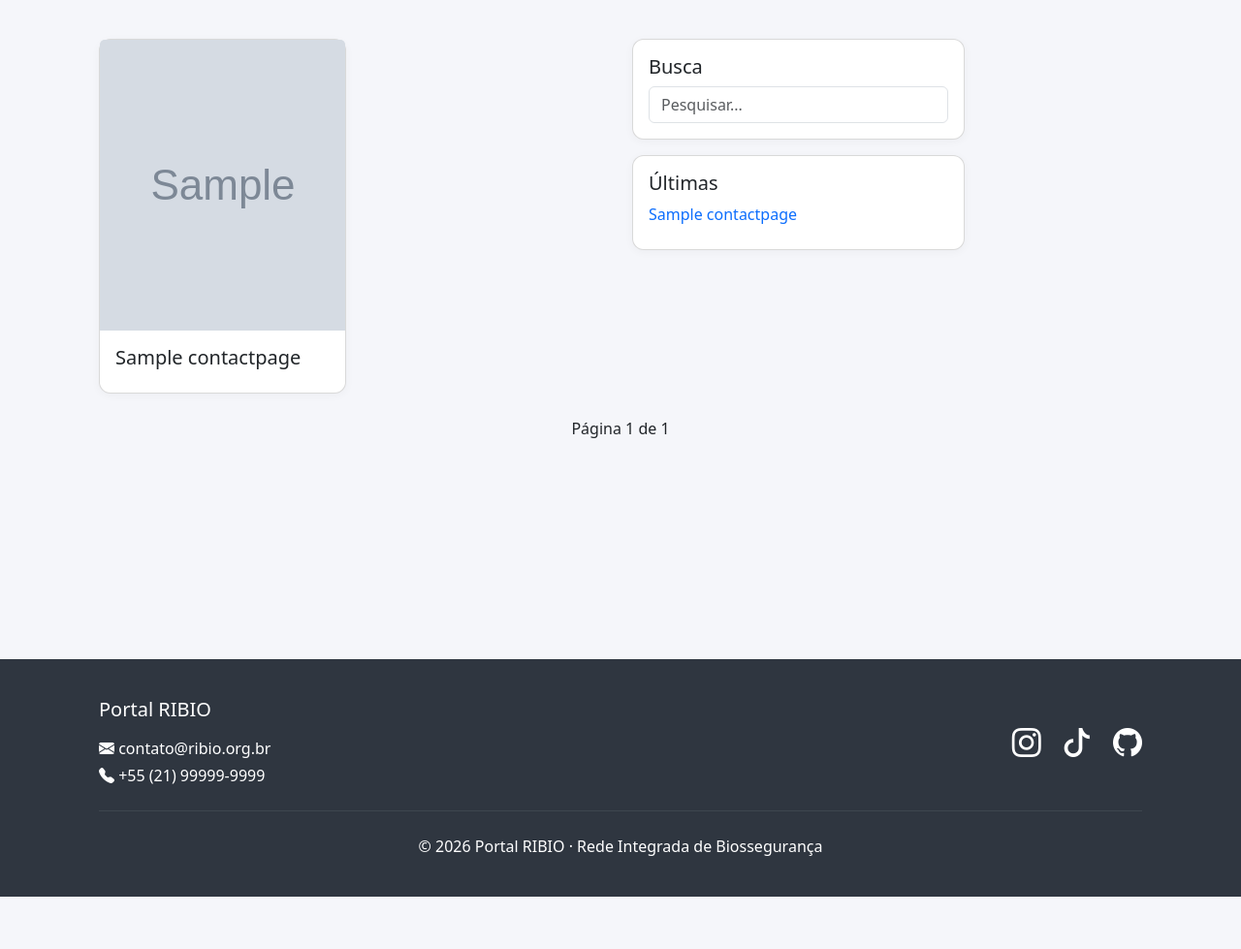
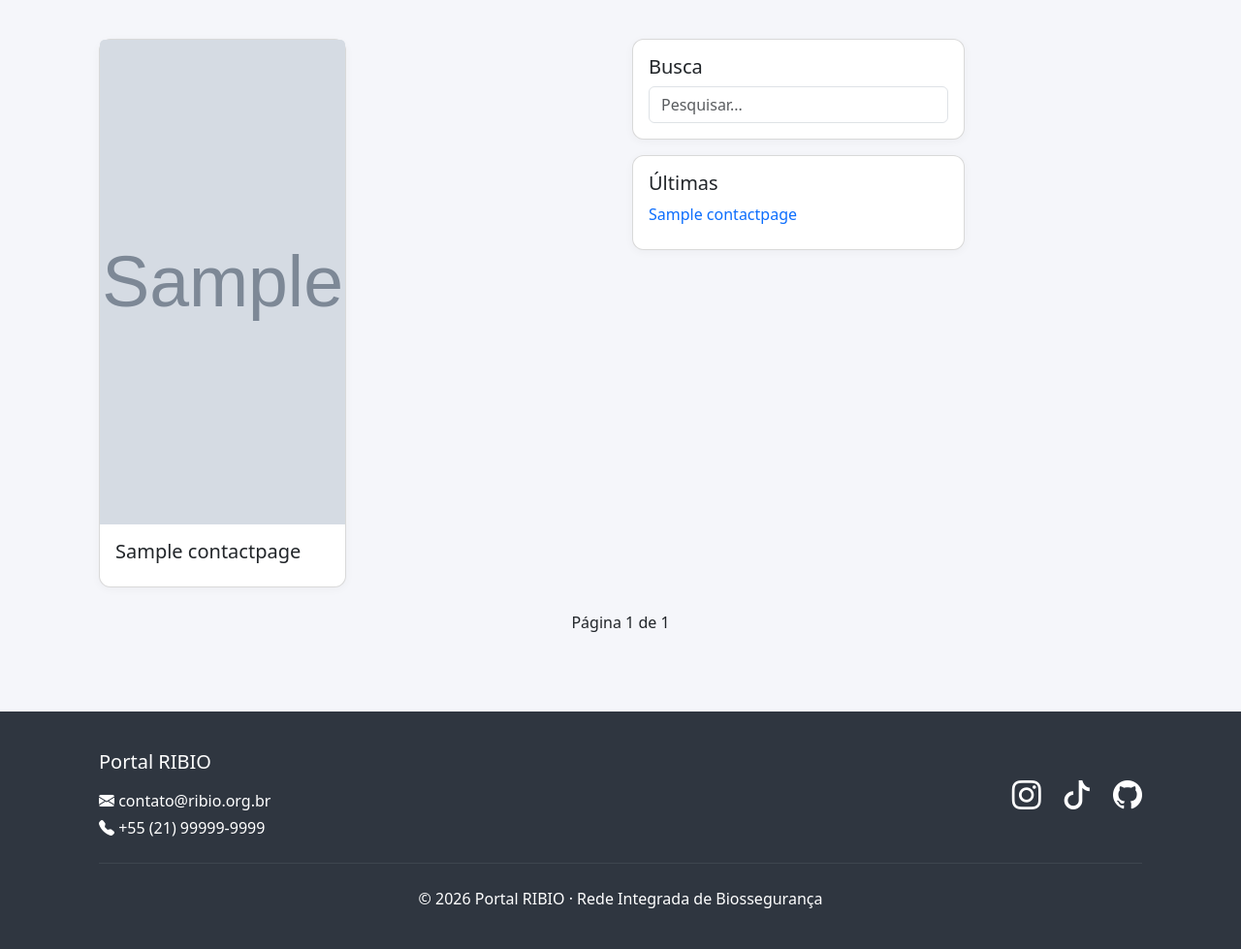
Before and after one commit to RIBIOgit/siteRIBIO, a Django app: page /contact/ in a window 1280 px wide. Shown: the part 56-1035 px from the top of the page at 97% size. Before the commit the page ends 981 px from the top, so only its background shows below. Run offline with Django 5.2, Linux system fonts and the light colour scheme; tables that the repository leaves empty hold one stand-in row (values such as "Sample post"); grey boxes marked "Sample" are stand-in pictures.

Commit message:
Texto genérico falando a mudança

```diff
--- a/contact/templates/contact/list.html
+++ b/contact/templates/contact/list.html
@@ -39,7 +39,7 @@
                         {% if item.image %}
                             <img src="{{ item.image.url }}"
                                 class="card-img-top"
-                                style="height:300px; object-fit:cover;">
+                                style="height:500px; object-fit:cover;">
                         {% endif %}
 
                         <div class="card-body">
```
